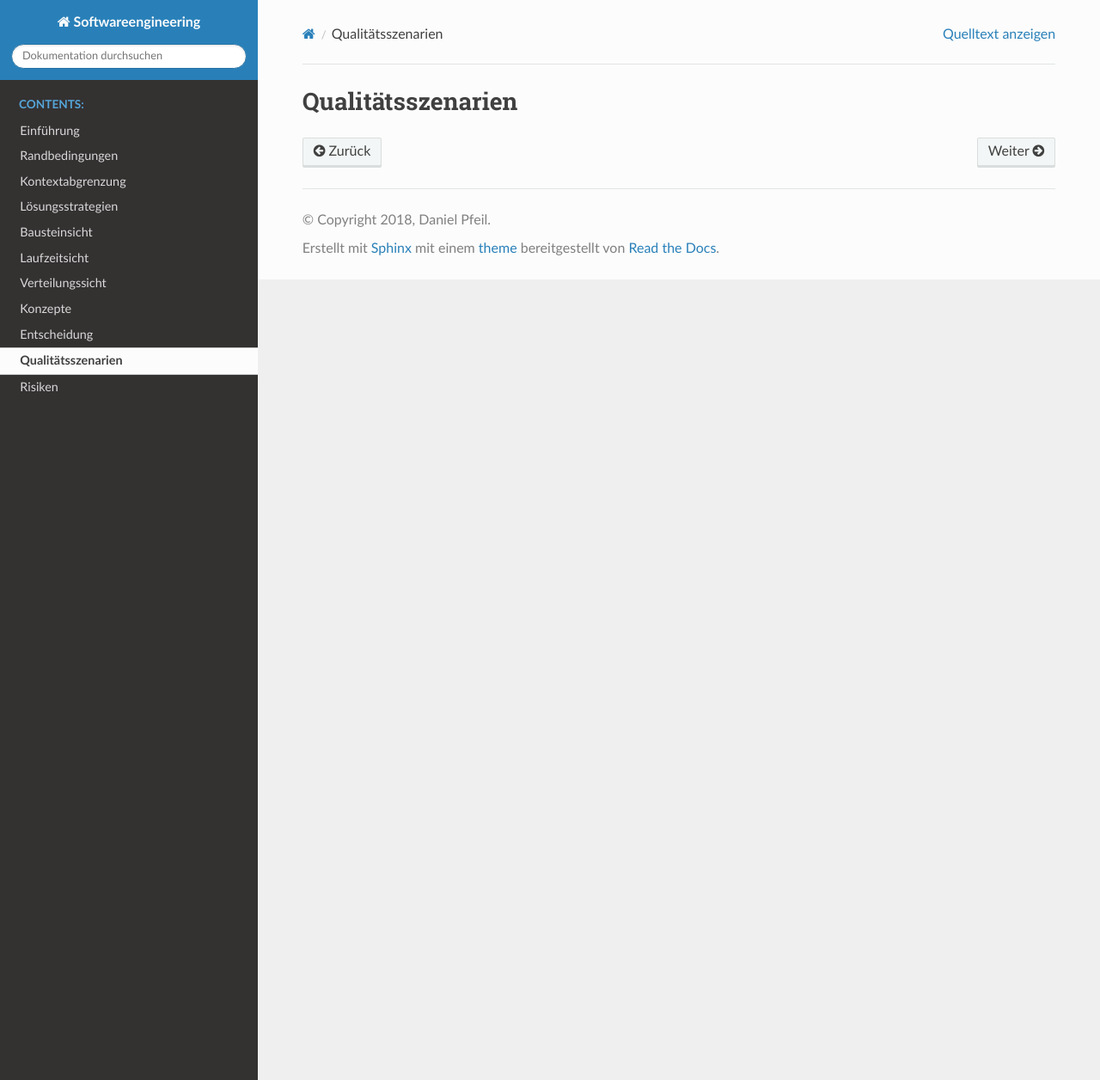
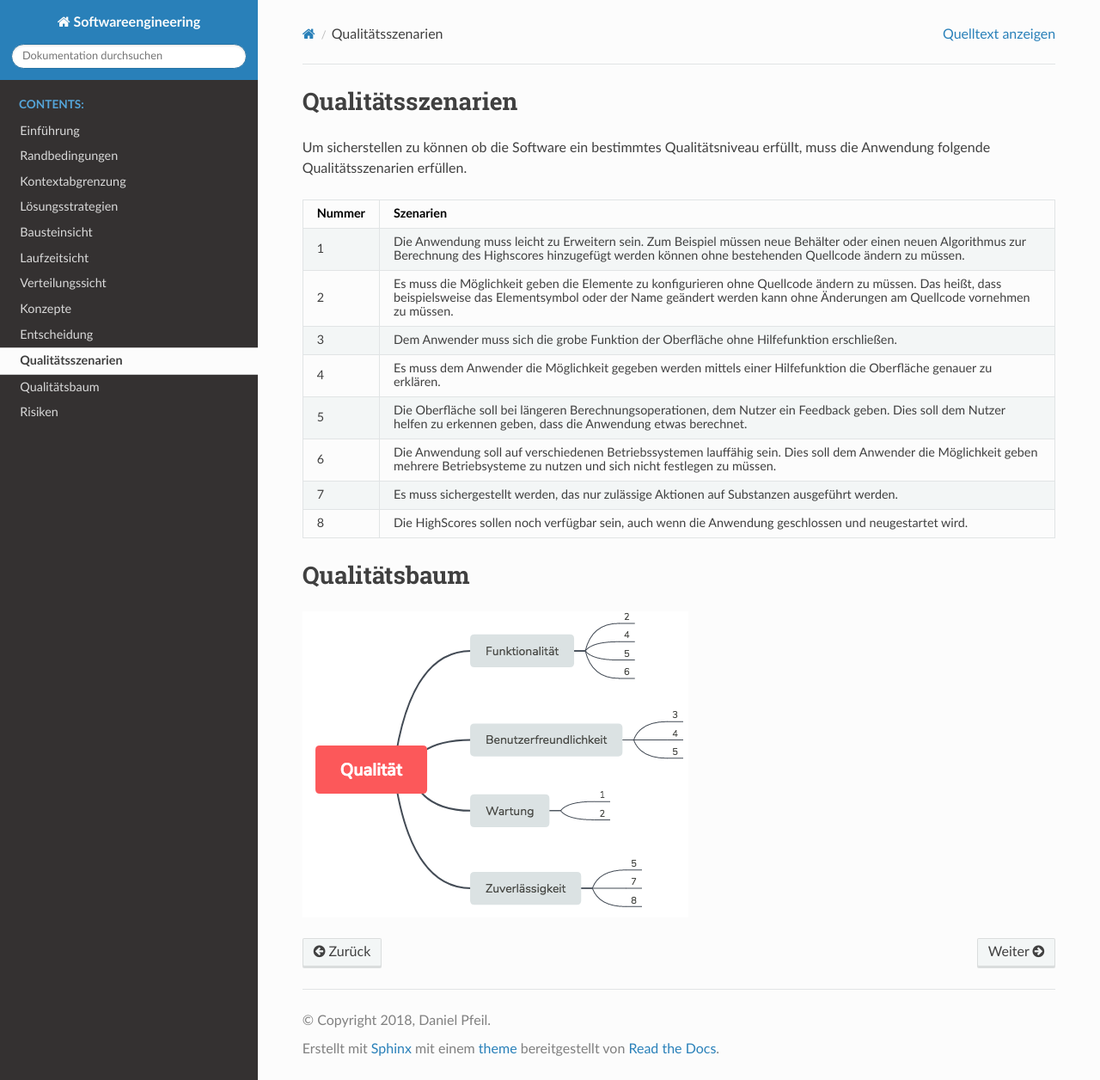
Before and after one commit to pfeilda/softwareengineeringProjekt, a Sphinx documentation site: the page built from Documentation/Design/Szenarien.rst, in a window 1280 px wide and 1256 px high. Shown: the whole window at 86% size. Built offline with Sphinx 7.4.7 and the Read the Docs theme 2.0.0, drawn with Linux system fonts in a browser that asks for light colours.

Commit message:
[DOCUMENTATION]added Text and diagram to "Qualitätszenarien"

```diff
--- a/Documentation/Design/Szenarien.rst
+++ b/Documentation/Design/Szenarien.rst
@@ -1,2 +1,37 @@
 Qualitätsszenarien
 ==================
+
+Um sicherstellen zu können ob die Software ein bestimmtes Qualitätsniveau erfüllt, muss die Anwendung folgende
+Qualitätsszenarien erfüllen.
+
++-------+--------------------------------------------------------------------------------------------------------------+
+|Nummer |Szenarien                                                                                                     |
++=======+==============================================================================================================+
+|1      |Die Anwendung muss leicht zu Erweitern sein. Zum Beispiel müssen neue Behälter oder einen neuen Algorithmus   |
+|       |zur Berechnung des Highscores hinzugefügt werden können ohne bestehenden Quellcode ändern zu müssen.          |
++-------+--------------------------------------------------------------------------------------------------------------+
+|2      |Es muss die Möglichkeit geben die Elemente zu konfigurieren ohne Quellcode ändern zu müssen. Das heißt, dass  |
+|       |beispielsweise das Elementsymbol oder der Name geändert werden kann ohne Änderungen am Quellcode vornehmen zu |
+|       |müssen.                                                                                                       |
++-------+--------------------------------------------------------------------------------------------------------------+
+|3      |Dem Anwender muss sich die grobe Funktion der Oberfläche ohne Hilfefunktion erschließen.                      |
++-------+--------------------------------------------------------------------------------------------------------------+
+|4      |Es muss dem Anwender die Möglichkeit gegeben werden mittels einer Hilfefunktion die Oberfläche genauer zu     |
+|       |erklären.                                                                                                     |
++-------+--------------------------------------------------------------------------------------------------------------+
+|5      |Die Oberfläche soll bei längeren Berechnungsoperationen, dem Nutzer ein Feedback geben. Dies soll dem Nutzer  |
+|       |helfen zu erkennen geben, dass die Anwendung etwas berechnet.                                                 |
++-------+--------------------------------------------------------------------------------------------------------------+
+|6      |Die Anwendung soll auf verschiedenen Betriebssystemen lauffähig sein. Dies soll dem Anwender die Möglichkeit  |
+|       |geben mehrere Betriebsysteme zu nutzen und sich nicht festlegen zu müssen.                                    |
++-------+--------------------------------------------------------------------------------------------------------------+
+|7      |Es muss sichergestellt werden, das nur zulässige Aktionen auf Substanzen ausgeführt werden.                   |
++-------+--------------------------------------------------------------------------------------------------------------+
+|8      |Die HighScores sollen noch verfügbar sein, auch wenn die Anwendung geschlossen und neugestartet wird.         |
++-------+--------------------------------------------------------------------------------------------------------------+
+
+Qualitätsbaum
+=============
+
+
+.. image:: ../Qualitaetsszenarien.png
```
Also changed, not shown: Documentation/Qualitaetsszenarien.png (added), 1 other file.
